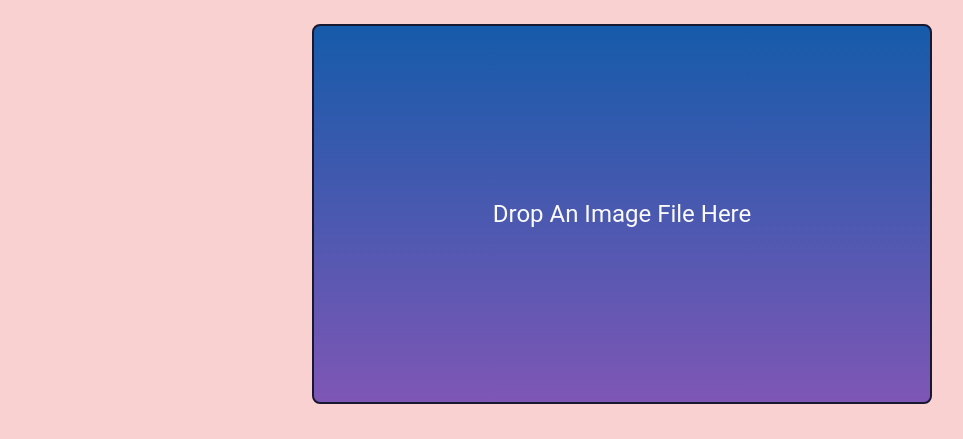
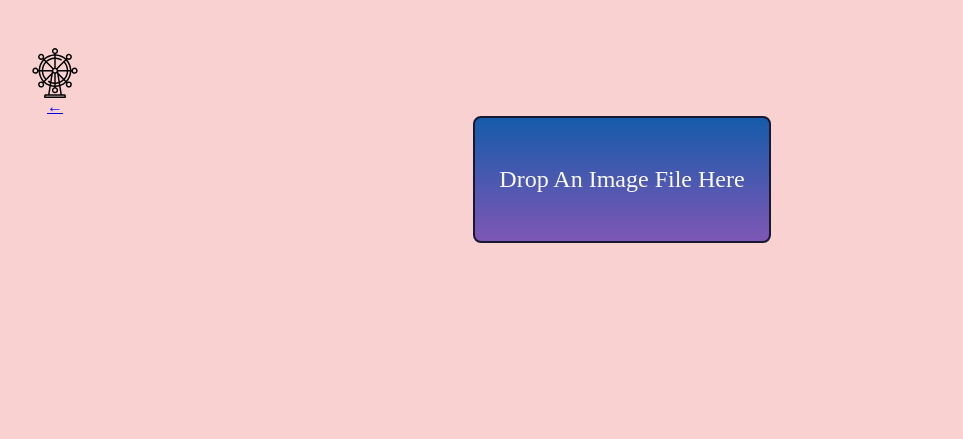
Before and after one commit to dylangrandmont/sandbox, a website: page js/ocr/index.html in a window 1280 px wide. Shown: the whole page, without its empty margins (18-981 px from the left). Drawn offline with Linux system fonts and the light colour scheme.

Commit message:
add nav wheel to ocr box

```diff
--- a/js/ocr/index.html
+++ b/js/ocr/index.html
@@ -1,27 +1,23 @@
 <html>
   <head>
       <link rel="stylesheet" href="/palette.css">
+      <link rel="stylesheet" href="/body.css">
     <script src="https://unpkg.com/tesseract.js@v2.1.0/dist/tesseract.min.js"></script>
     <style>
       body {
-        margin: 0px;
         background-color: var(--palette-main-1);
-        font-family: Roboto;
-        padding: 24px;
       }
       .root {
         display: flex;
         align-items: center;
         justify-content: flex-start;
         flex-direction: column;
-        height: 100%;
-        gap: 5%;
+        gap: 24px;
       }
       .portal {
         color: #fafafa;
-        width: 50%;
-        flex-basis: 50%;
         display: flex;
+        padding: 24px;
         align-items: center;
         justify-content: center;
         border: 2px solid #181831;
@@ -116,6 +112,15 @@
         getPortal().classList.remove('dropped')
       }
     </script>
+        <a href="/" style="
+        display: flex;
+        flex-direction: column;
+        align-items: center;
+        width: min-content;
+    ">
+            <img src="/ferris-svgrepo-com.svg" width="50">
+            ←
+        </a>
     <div class="root">
       <div
         class="portal"
```
Also changed, not shown: js/fullscreen/index.html (+3 -6 lines), js/webworker/index.html (+11 -1 lines).
